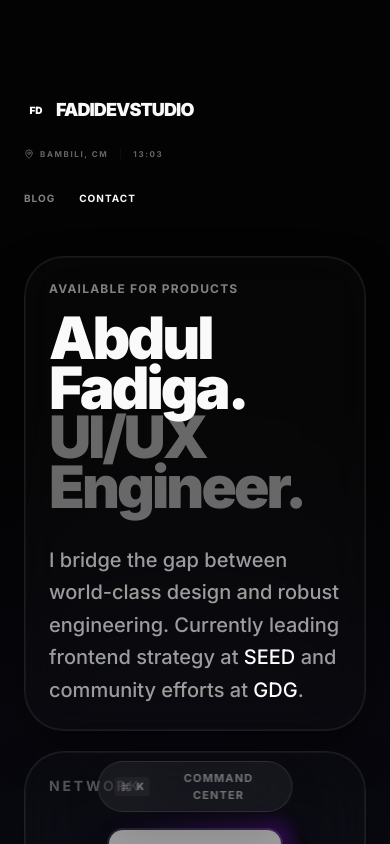
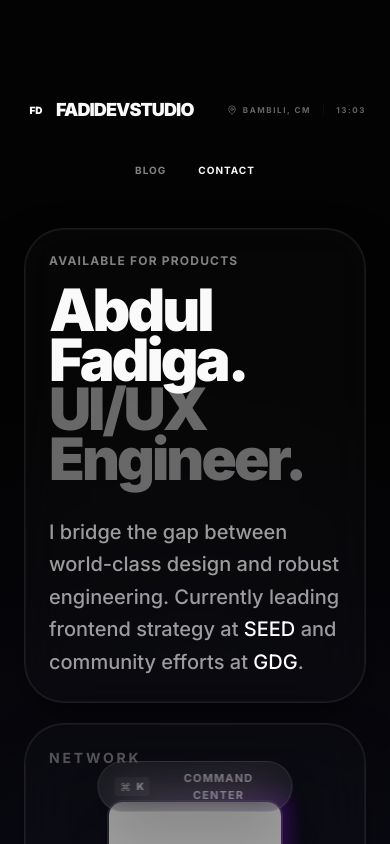
Before and after one commit to fadigatardzenyuy/portfolio-fadidev, a Next.js app: page / in a window 390 px wide. Shown: the top 844 px of the page. Built offline with nearby package versions, Linux system fonts and the light colour scheme; grey boxes are pictures that could not be loaded.

Commit message:
Refine mobile header layout: stack logo/time and center nav

```diff
--- a/components/bento-hero.tsx
+++ b/components/bento-hero.tsx
@@ -39,18 +39,29 @@ export function BentoHero({ latestPost }: BentoHeroProps) {
                     initial={{ opacity: 0, y: -20 }}
                     animate={{ opacity: 1, y: 0 }}
                     transition={{ duration: 0.8, ease: [0.16, 1, 0.3, 1] }}
-                    className="flex flex-col sm:flex-row items-start sm:items-center justify-between gap-6 mb-12"
+                    className="flex flex-col sm:flex-row gap-8 sm:gap-0 sm:items-center sm:justify-between mb-12"
                 >
-                    <div className="flex items-center gap-2">
-                        <div className="h-6 w-6 md:h-8 md:w-8 flex items-center justify-center rounded-lg bg-primary text-white font-black text-[10px] md:text-xs">
-                            FD
+                    {/* Top Row for Mobile: Logo & Presence */}
+                    <div className="flex items-center justify-between w-full sm:w-auto">
+                        <div className="flex items-center gap-2">
+                            <div className="h-6 w-6 md:h-8 md:w-8 flex items-center justify-center rounded-lg bg-primary text-white font-black text-[10px] md:text-xs">
+                                FD
+                            </div>
+                            <span className="text-lg md:text-xl font-black tracking-tighter uppercase whitespace-nowrap">FadidevStudio</span>
                         </div>
-                        <span className="text-lg md:text-xl font-black tracking-tighter uppercase whitespace-nowrap">FadidevStudio</span>
+
+                        {/* Mobile-only Presence */}
+                        <div className="sm:hidden">
+                            <HeaderPresence />
+                        </div>
                     </div>
 
-                    <div className="flex flex-col sm:flex-row items-start sm:items-center gap-6 sm:gap-12 w-full sm:w-auto">
-                        <HeaderPresence />
-                        <nav className="flex items-center gap-6">
+                    {/* Desktop Presence and Nav Links */}
+                    <div className="flex items-center justify-center sm:justify-end gap-12 w-full sm:w-auto">
+                        <div className="hidden sm:block">
+                            <HeaderPresence />
+                        </div>
+                        <nav className="flex items-center justify-center gap-8">
                             <Magnetic strength={0.2}>
                                 <a href="/blog" className="text-[10px] md:text-sm font-bold uppercase tracking-widest text-white/50 hover:text-white transition-colors py-2">
                                     Blog
```
